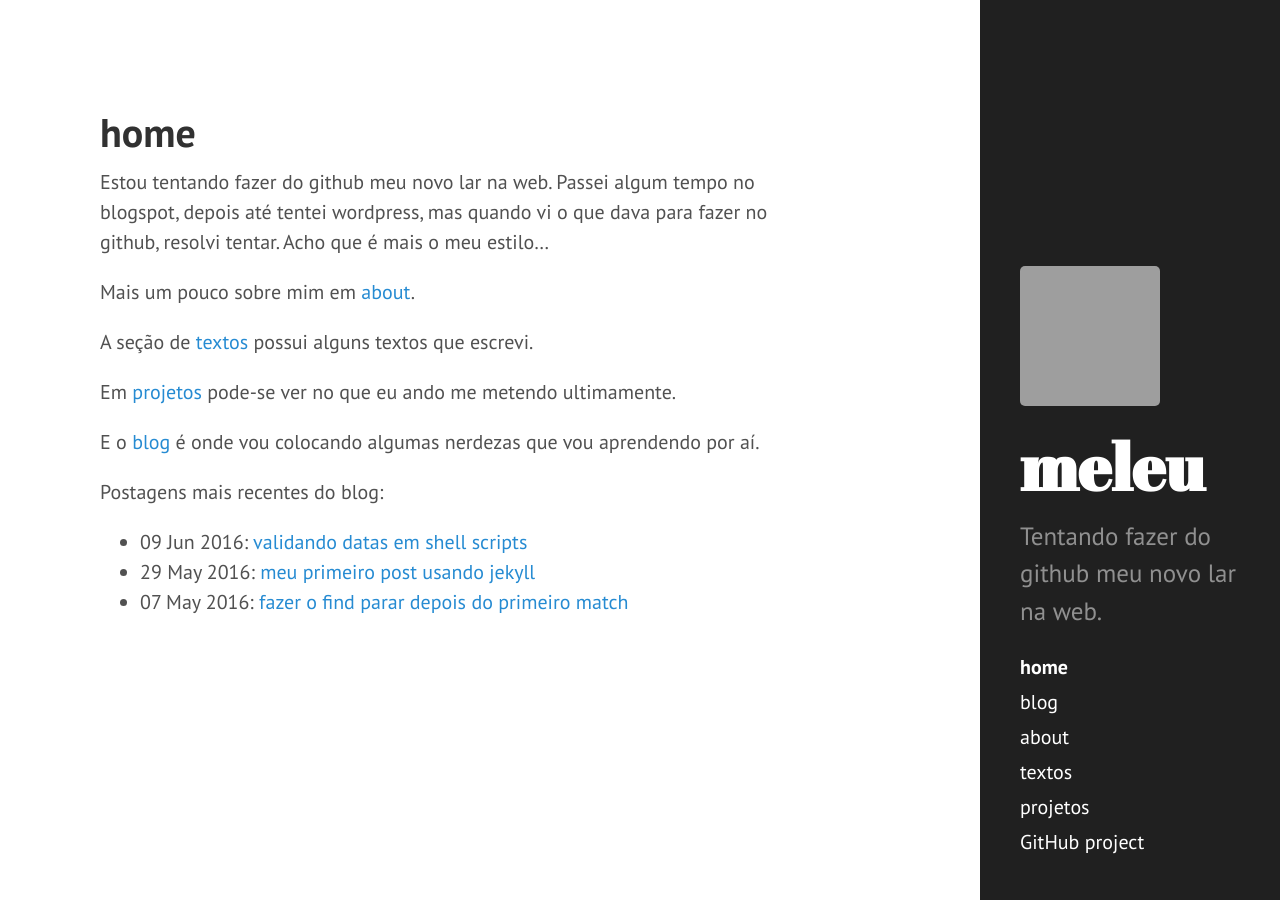
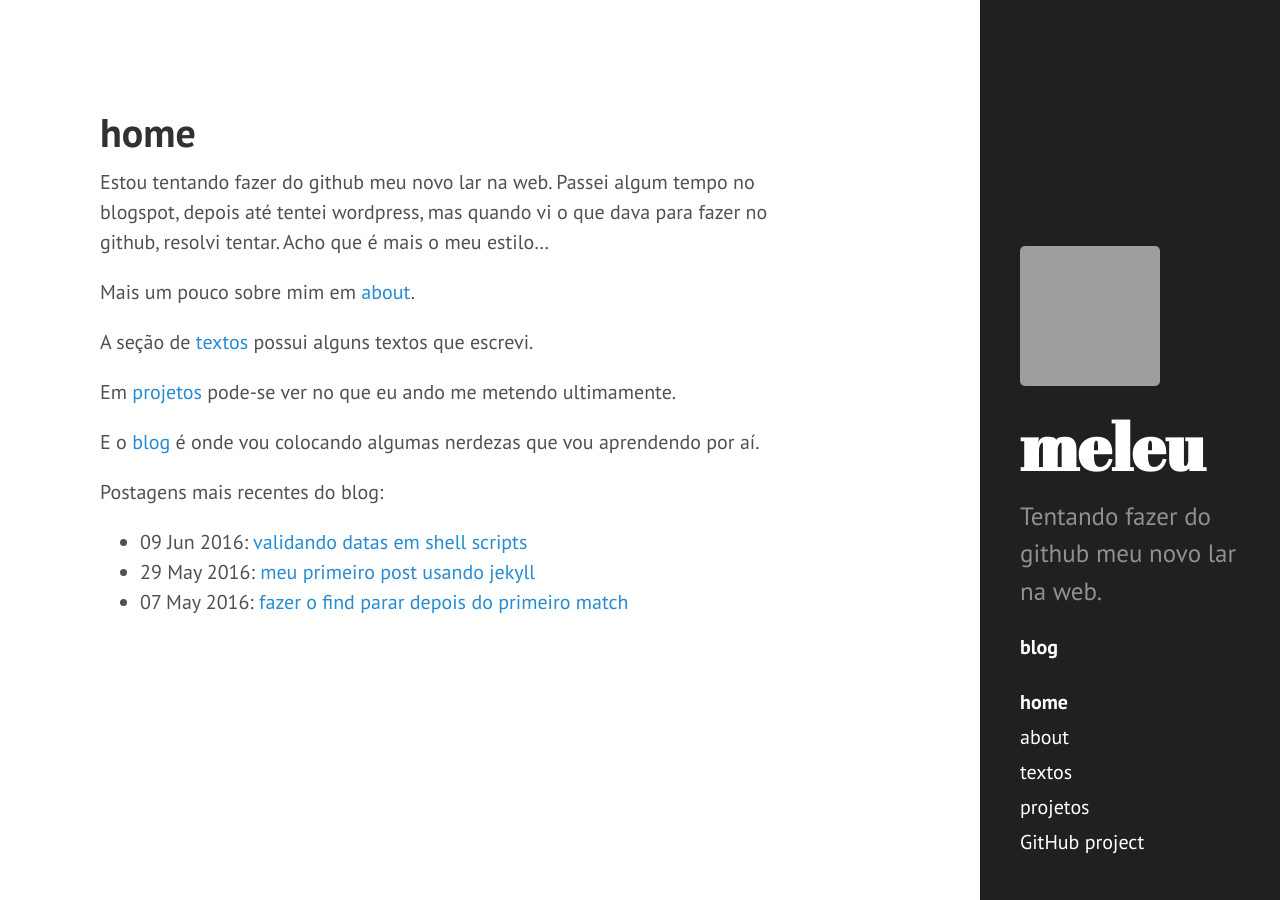
Before and after one commit to meleu/meleu.github.io, a Jekyll site: the page built from index.md, in a window 1280 px wide. Built offline with Jekyll 4.4.1, drawn with Linux system fonts in a browser that asks for light colours; grey boxes are pictures that could not be loaded.

Commit message:
Update sidebar.html

```diff
--- a/_includes/sidebar.html
+++ b/_includes/sidebar.html
@@ -12,8 +12,12 @@
 
     <nav class="sidebar-nav">
 
+      <p>
+        <a class="sidebar-nav-item active" href="{{ site.baseurl }}blog/">blog</a>
+      </p>
+
       <a class="sidebar-nav-item{% if page.url == site.baseurl %} active{% endif %}" href="{{ site.baseurl }}">home</a>
-      <a class="sidebar-nav-item{% if page.url == site.blogurl %} active{% endif %}" href="{{ site.baseurl }}blog/">blog</a>
+
 
       {% comment %}
         The code below dynamically generates a sidebar nav of pages with
```
